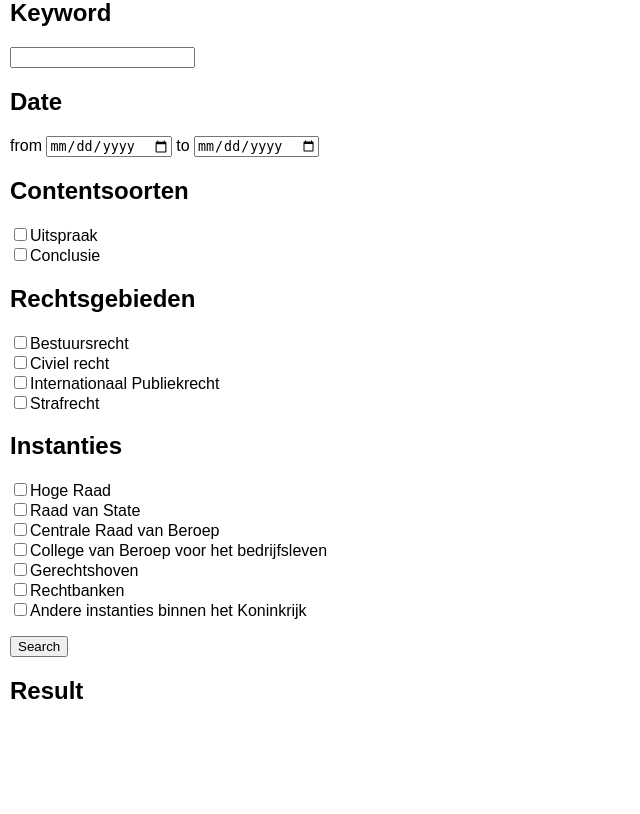
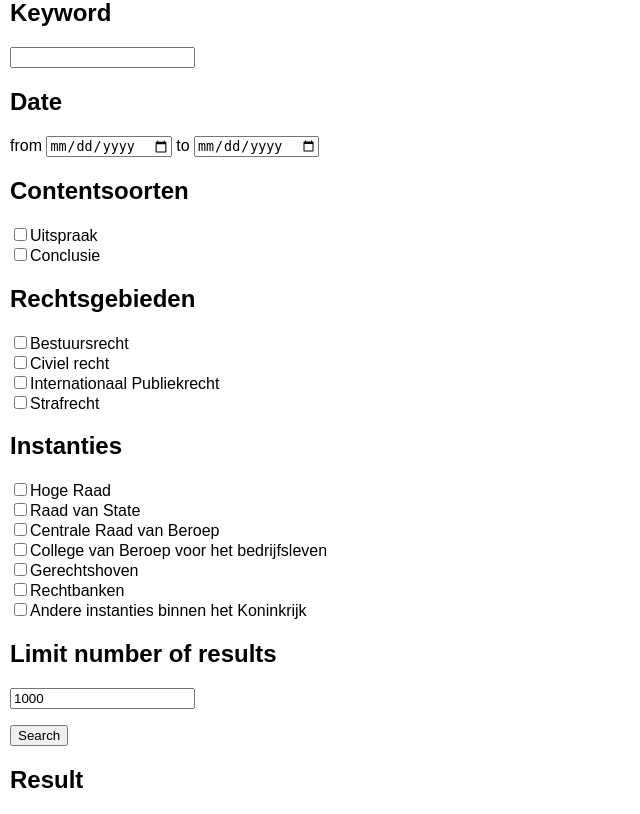
Before and after one commit to caselawanalytics/CaseLawAnalytics, a Flask app: page /search/ in a window 1280 px wide. Shown: the part 141-955 px from the top of the page, without its empty margins (0-640 px from the left). Before the commit the page ends 840 px from the top, so only its background shows below. Run offline with Flask 2, Linux system fonts and the light colour scheme.

Commit message:
Added maximum search number and warning about link extractor

```diff
--- a/caselawnet/search.py
+++ b/caselawnet/search.py
@@ -6,7 +6,9 @@ import httplib2
 def get_post_data(keyword, contentsoorten=['uitspraak'], rechtsgebieden=[], instanties=[],
                   date_from=None, date_to=None,
                   maximum=1000):
-    # TODO: add more options
+    if not type(maximum) == int:
+        maximum = int(maximum[0])
+
     post_data = {
         "Advanced": {
             "PublicatieStatus": "Ongedefinieerd"
@@ -64,6 +66,7 @@ def transform_date(date):
 
 def get_query_result(keyword, **args):
     post_data = get_post_data(keyword, **args)
+    print(post_data)
     url =  'https://uitspraken.rechtspraak.nl/api/zoek'
     # TODO: SSL certificate is unknown by httplib2
     http = httplib2.Http(disable_ssl_certificate_validation=True)
--- a/templates/search.html
+++ b/templates/search.html
@@ -11,6 +11,8 @@
             <input type="checkbox" name="{{parameter[0]}}" value="{{ value.Identifier }}">{{ value.Title }}<br>
           {% endfor %}
     {% endfor %}
+        <h2>Limit number of results</h2>
+        <input type="number" name="maximum" value="1000" step="1"/>
         <p><input type="submit" value="Search"></p>
     </form>
 {% endblock %}
```
